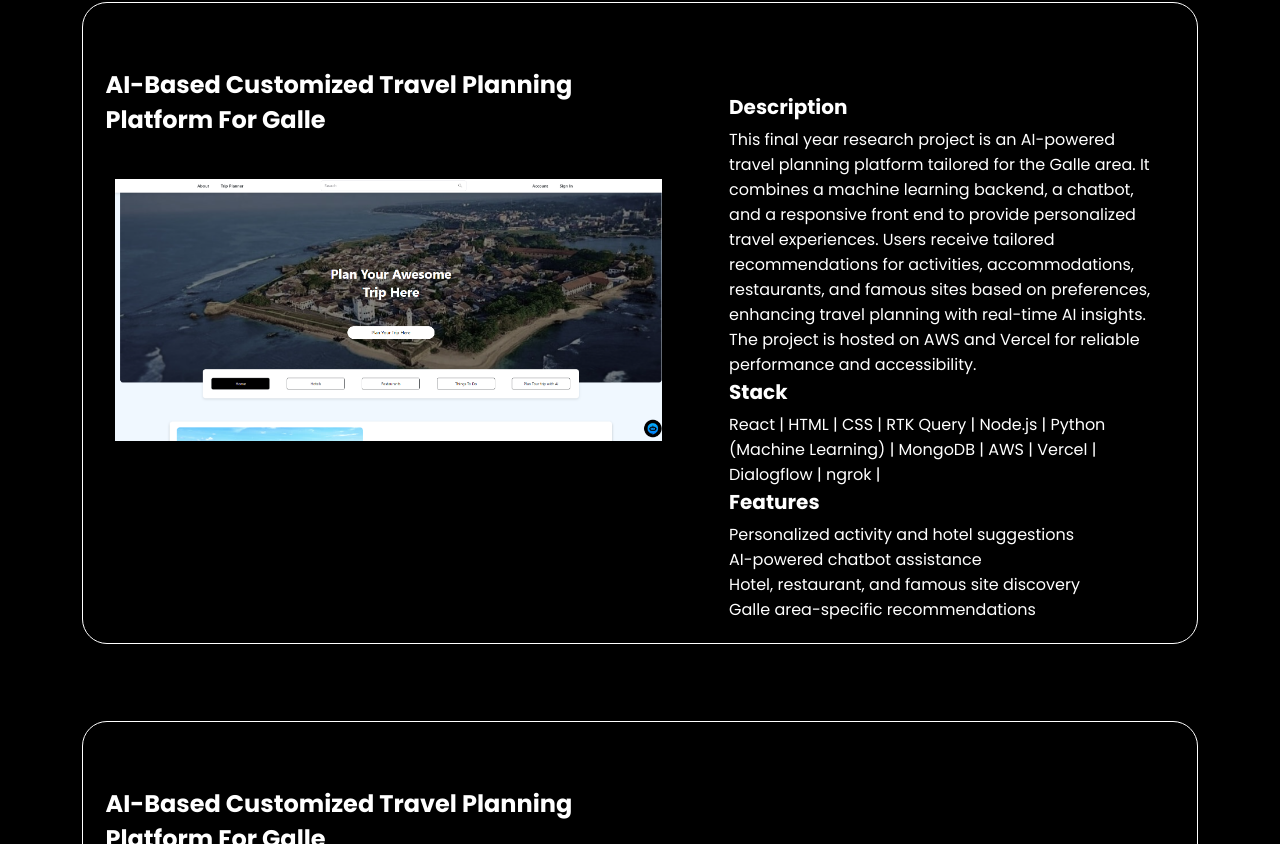
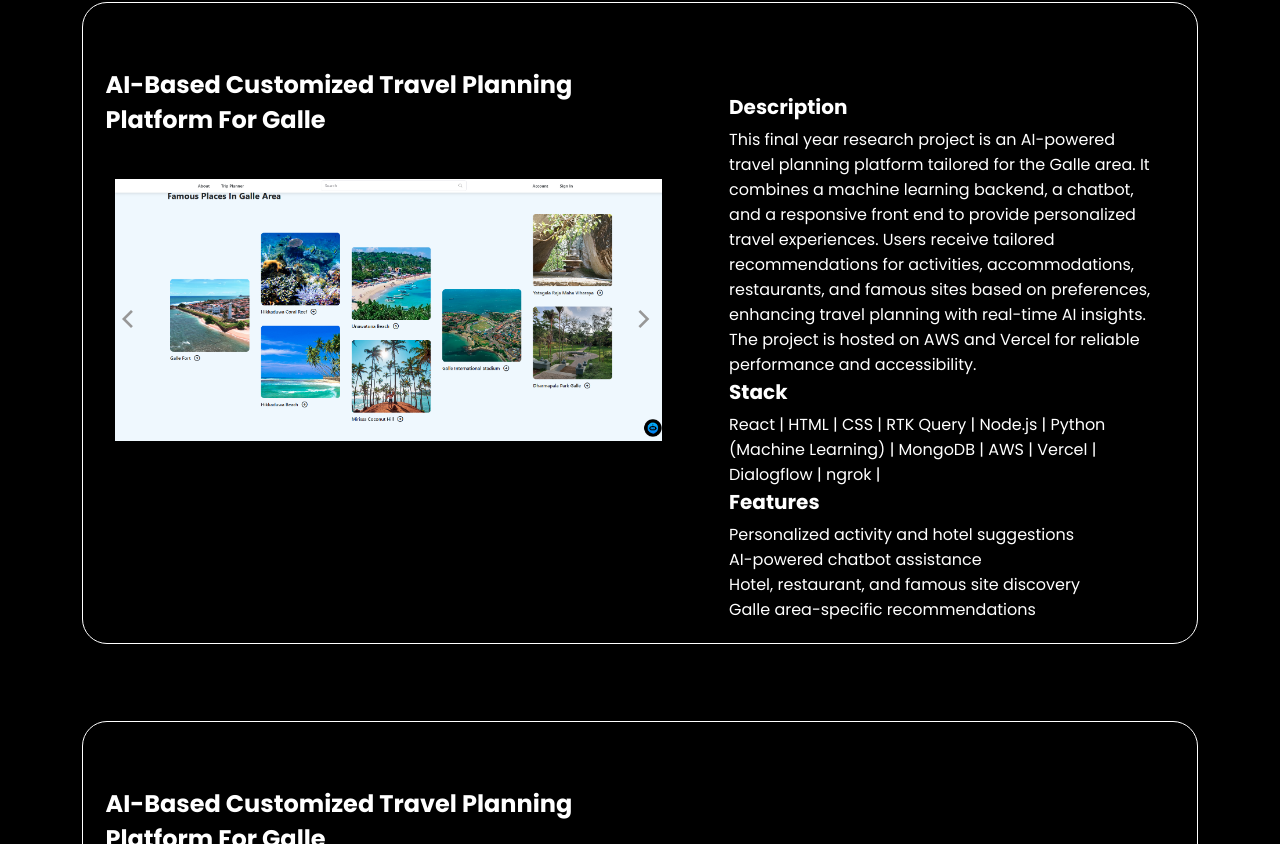
Before and after one commit to BKPASQUAL/Portfolio, a React (Vite) app: page / in a window 1280 px wide. Shown: the part 896-1740 px from the top of the page. Built offline with nearby package versions, Linux system fonts and the light colour scheme; a web font is replaced by a local one.

Commit message:
correct swpipe images

```diff
--- a/src/assets/css/Projects.css
+++ b/src/assets/css/Projects.css
@@ -98,12 +98,20 @@
 }
 
 /* src/assets/css/Projects.css */
-/* src/assets/css/Projects.css */
 
 .swiper-button-next,
 .swiper-button-prev {
-  color: #fff; /* Ensure the buttons contrast well with the theme */
+  color: #fff;
   font-size: 24px;
+  padding: 10px;
+  border-radius: 50%;
+  background-color: rgba(0, 0, 0, 0.5); /* Semi-transparent background for better visibility */
+  transition: background-color 0.3s ease;
+}
+
+.swiper-button-next:hover,
+.swiper-button-prev:hover {
+  background-color: rgba(0, 0, 0, 0.8); /* Darker background on hover */
 }
 
 .projects-box-left-img .swiper {
@@ -117,3 +125,22 @@
   border-radius: 8px;
   object-fit: cover;
 }
+.arrow {
+  cursor: pointer;
+  font-size: 36px;
+  color: #979797;
+  position: absolute;
+  top: 50%;
+  bottom: 43%;
+  transform: translateY(-50%);
+  z-index: 10;
+  background-color: transparent;
+}
+
+.left {
+  left: 2.4%;
+}
+
+.right {
+  right: 48%;
+}
--- a/src/components/home/projects.jsx
+++ b/src/components/home/projects.jsx
@@ -5,9 +5,10 @@ import { motion, useAnimation } from "framer-motion";
 import { useInView } from "react-intersection-observer";
 import projectData from "../../assets/data/Projects";
 import { Swiper, SwiperSlide } from "swiper/react";
+import { Navigation , Autoplay  } from "swiper/modules";
 import "swiper/css";
+import "swiper/css/navigation";
 import "swiper/css/autoplay";
-import "swiper/css/pagination";
 
 function Projects() {
   const controls = useAnimation();
@@ -44,10 +45,27 @@ function Projects() {
               </div>
               <div className="projects-box-left">
                 <div className="projects-box-left-img">
+                  {/* Custom Navigation Buttons */}
+                  <span
+                    className="material-symbols-outlined arrow left"
+                    id={`prev-${index}`}
+                  >
+                    keyboard_arrow_left
+                  </span>
+
                   <Swiper
                     spaceBetween={30}
                     slidesPerView={1}
-
+                    modules={[Navigation, Autoplay]} // Add Autoplay module
+                    navigation={{
+                      prevEl: `#prev-${index}`,
+                      nextEl: `#next-${index}`,
+                    }}
+                    loop={true} // Enable looping
+                    autoplay={{
+                      delay: 2000, // Set delay to 2 seconds
+                      disableOnInteraction: false, // Keep autoplay after manual swipe
+                    }}
                   >
                     {project.images.map((image, imgIndex) => (
                       <SwiperSlide key={imgIndex}>
@@ -58,6 +76,13 @@ function Projects() {
                       </SwiperSlide>
                     ))}
                   </Swiper>
+
+                  <span
+                    className="material-symbols-outlined arrow right"
+                    id={`next-${index}`}
+                  >
+                    keyboard_arrow_right
+                  </span>
                 </div>
               </div>
               <div className="projects-box-right">
```
